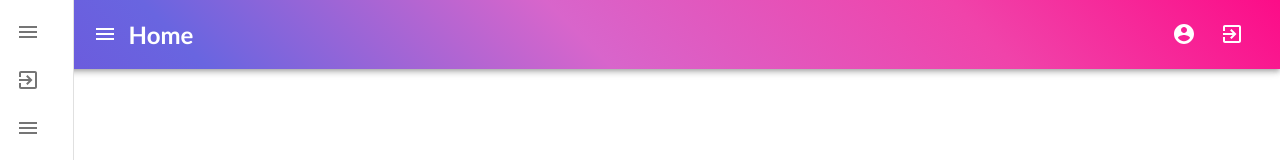
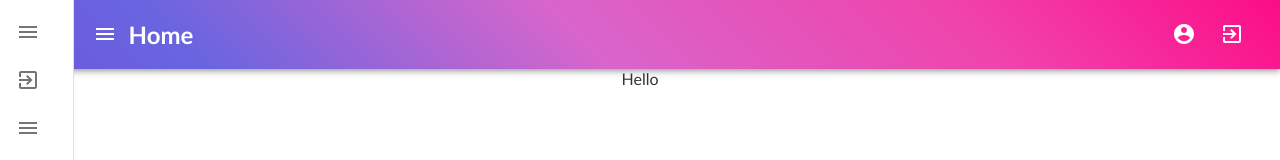
Before and after one commit to lightningbolt047/faculty-dashboard, a React (Create React App) app: page /dashboard in a window 1280 px wide. Shown: the top 160 px of the page. Built offline with nearby package versions, Linux system fonts and the light colour scheme.

Commit message:
Added path for profile

```diff
--- a/src/App.js
+++ b/src/App.js
@@ -4,9 +4,6 @@ import LoginScreen from './screens/Login';
 import ForgotPwd from './screens/ForgotPwd';
 import DashboardHome from './screens/DashboardHome';
 import {BrowserRouter as Router,Route, Switch} from 'react-router-dom';
-
-
-
 
 function App() {
   return (
--- a/src/index.css
+++ b/src/index.css
@@ -10,7 +10,7 @@ body {
   /* background-image: linear-gradient(45deg,#7928CA,#FF0080); */
   background: linear-gradient(45deg,#7928ca, #6f4bd7, #6965e0, #d865cb, #f043aa, #ff0080);
   background-size: 150% 150%;
-  animation: gradientAnimation 10s ease infinite;
+  animation: gradientAnimation 8s ease infinite;
 }
 
 @keyframes gradientAnimation{
--- a/src/screens/DashboardHome.js
+++ b/src/screens/DashboardHome.js
@@ -13,6 +13,7 @@ import ListItemIcon from '@material-ui/core/ListItemIcon';
 import ListItemText from '@material-ui/core/ListItemText';
 import List from '@material-ui/core/List';
 import clsx from 'clsx';
+import Profile from './sub-screens/Profile';
 
 
 const sidebarWidth=240;
@@ -69,6 +70,12 @@ export default function DashboardHome(){
         return sidebarWidth/3.5;
     }
 
+    const getMainUIContent=()=>{
+        return (
+            <Profile/>
+        );
+    }
+
     return (
         <div>
             <AppBar className="dashboardHomeAppBar" position="static">
@@ -113,6 +120,7 @@ export default function DashboardHome(){
                     </ListItem>
                 </List>
             </Drawer>
+            {getMainUIContent()}
         </div>
     );
 }
--- a/src/screens/sub-screens/Profile.js
+++ b/src/screens/sub-screens/Profile.js
@@ -1,7 +1,7 @@
 export default function Profile(){
     return (
         <div>
-
+            Hello
         </div>
     );
 }
```
Also changed, not shown: src/screens/ForgotPwd.js (line endings or trailing spaces).
